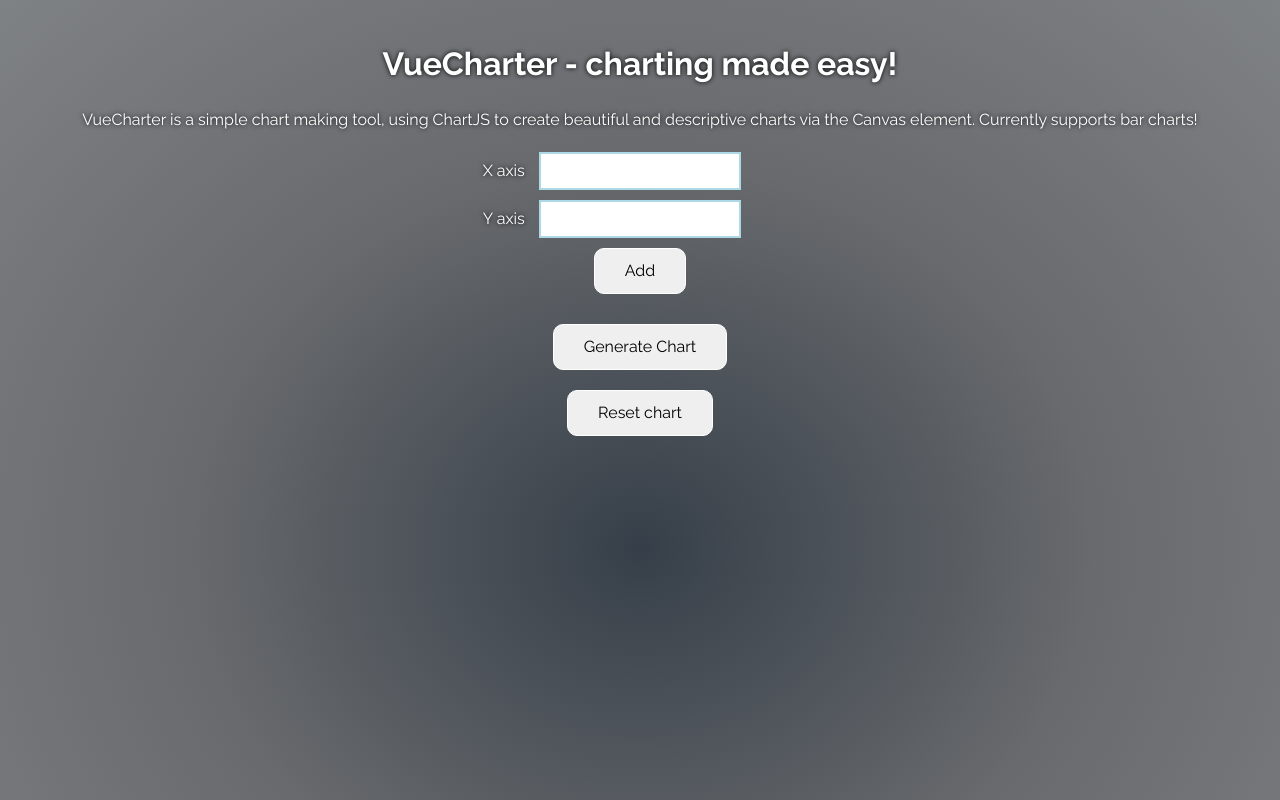
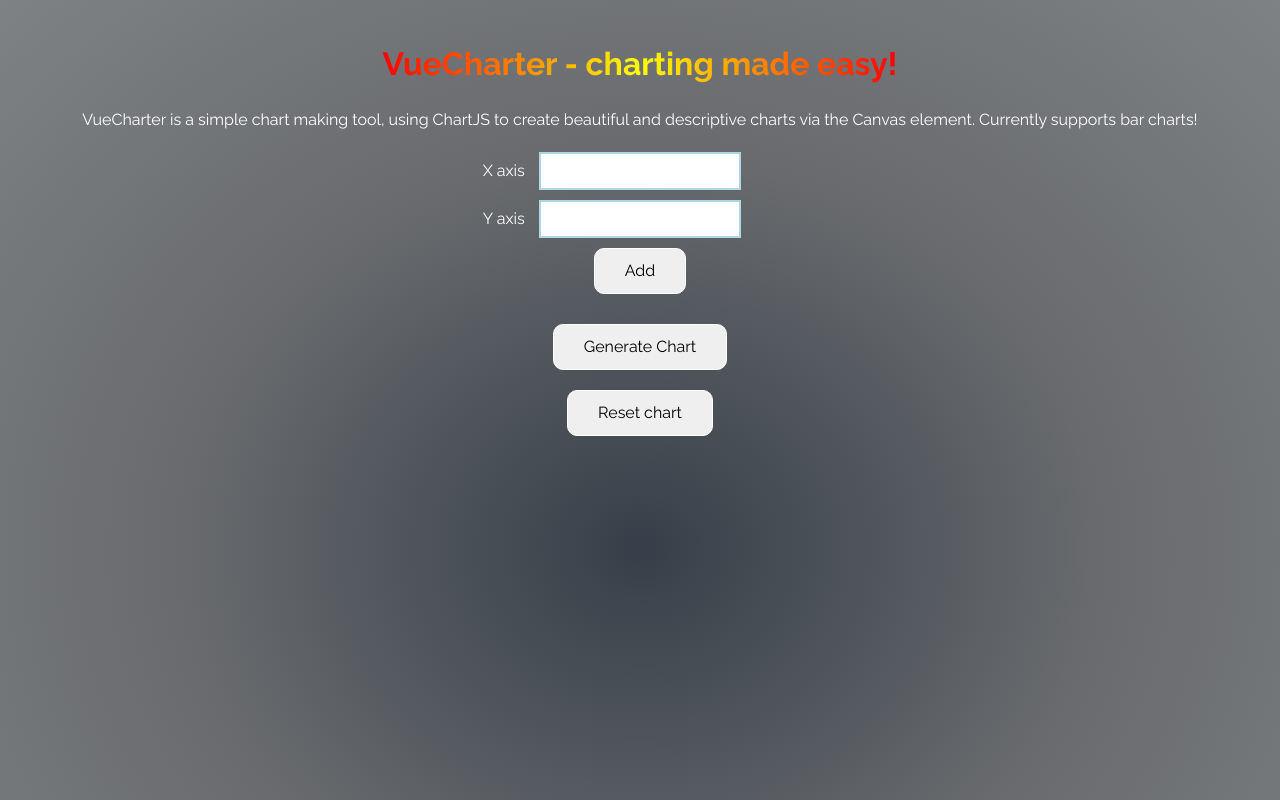
Before and after one commit to LukCen/LBJCharter, a Vue app: page / in a window 1280 px wide. Shown: the top 800 px of the page. Built offline with nearby package versions, Linux system fonts and the light colour scheme.

Commit message:
ChartCanvas - unnecessary labels frmoved from the chart

```diff
--- a/src/App.vue
+++ b/src/App.vue
@@ -6,7 +6,7 @@
 
 <template>
   <main>
-    <h1>VueCharter - charting made easy!</h1>
+    <h1 class="text-gradient">VueCharter - charting made easy!</h1>
     <p>VueCharter is a simple chart making tool, using ChartJS to create beautiful and descriptive charts via the Canvas element. Currently supports bar charts!</p>
     <ChartDataForm />
     <ChartCanvas />
--- a/src/components/ChartCanvas.vue
+++ b/src/components/ChartCanvas.vue
@@ -10,29 +10,26 @@
 Chart.register(...registerables, Colors)
 
 function showKeys() {
-  const keys = Object.keys(chartData.value)
   const values = Object.values(chartData.value)
-  const refKeys = ref(keys)
   const refValues = ref(values)
 
 
   if (!chartModel.value) return
   const ctx = chartModel.value?.getContext('2d')
   if (ctx) {
+    console.log(refValues.value)
     const newChart = new Chart(ctx, {
       type: 'bar',
       data: {
-        labels: [...refKeys.value],
         datasets: [{
           label: 'My chart',
           data: [...refValues.value],
-          borderWidth: 1,
+          borderWidth: 3
         }]
       },
       options: {
         scales: {
           y: {
-            beginAtZero: true,
             ticks: {
               color: "#fff"
             }
--- a/src/style.css
+++ b/src/style.css
@@ -64,7 +64,6 @@
   align-items: center;
   padding: 40px;
   color: #fff;
-  text-shadow: 0px 0px 5px #000;
 }
 
 button, a {
@@ -76,7 +75,6 @@
     border: 2px solid lightblue;
 }
 input:focus {
-
   outline: 2px solid blue;
 }
 .btn {
@@ -92,4 +90,14 @@
 
 canvas {
   z-index: 100;
+  max-height: 600px;
+  max-width: 600px;
 }
+
+
+.text-gradient {
+background: #FF0000;
+background: linear-gradient(to left, #FF0000 0%, #FFFF00 50%, #FF0000 100%);
+-webkit-background-clip: text;
+-webkit-text-fill-color: transparent;
+}
```
